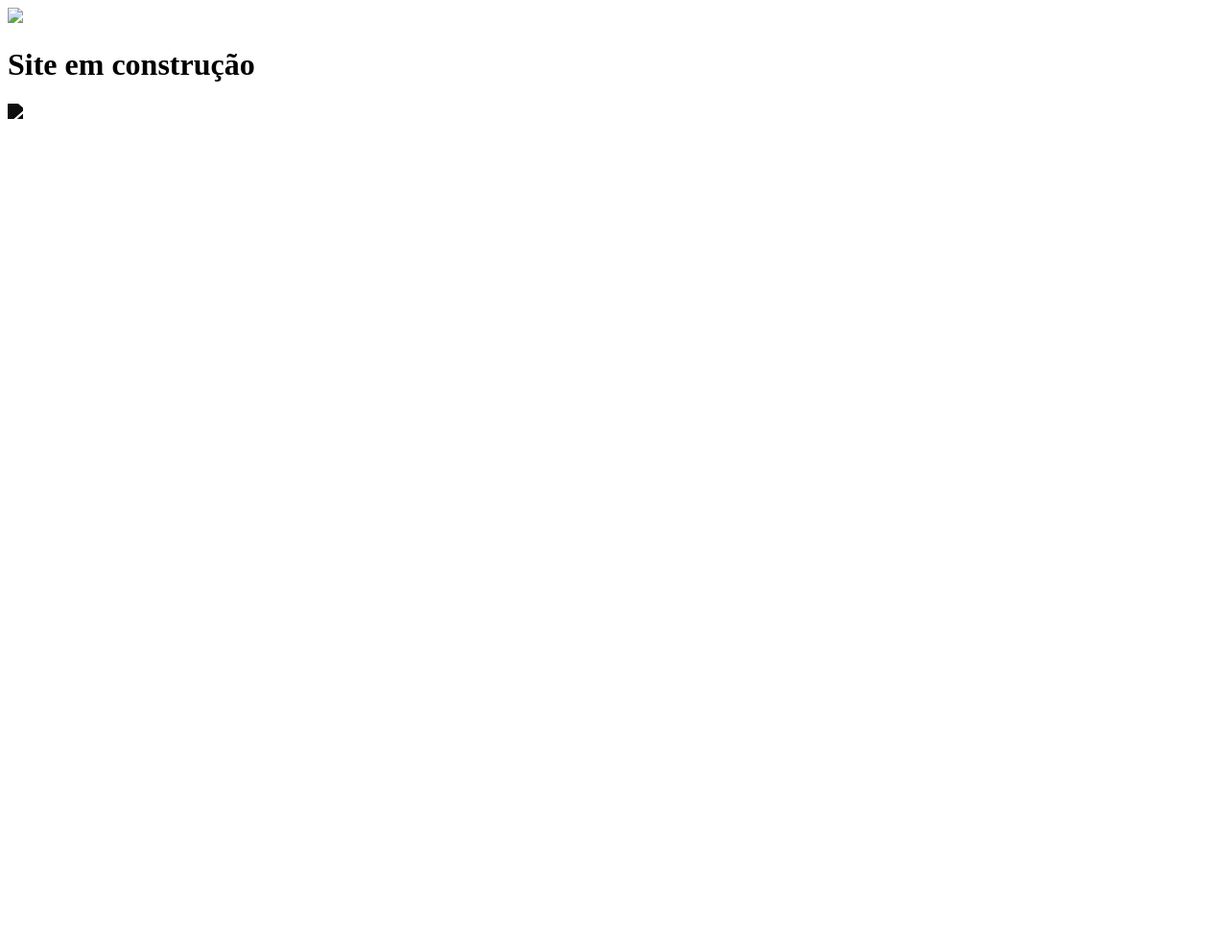
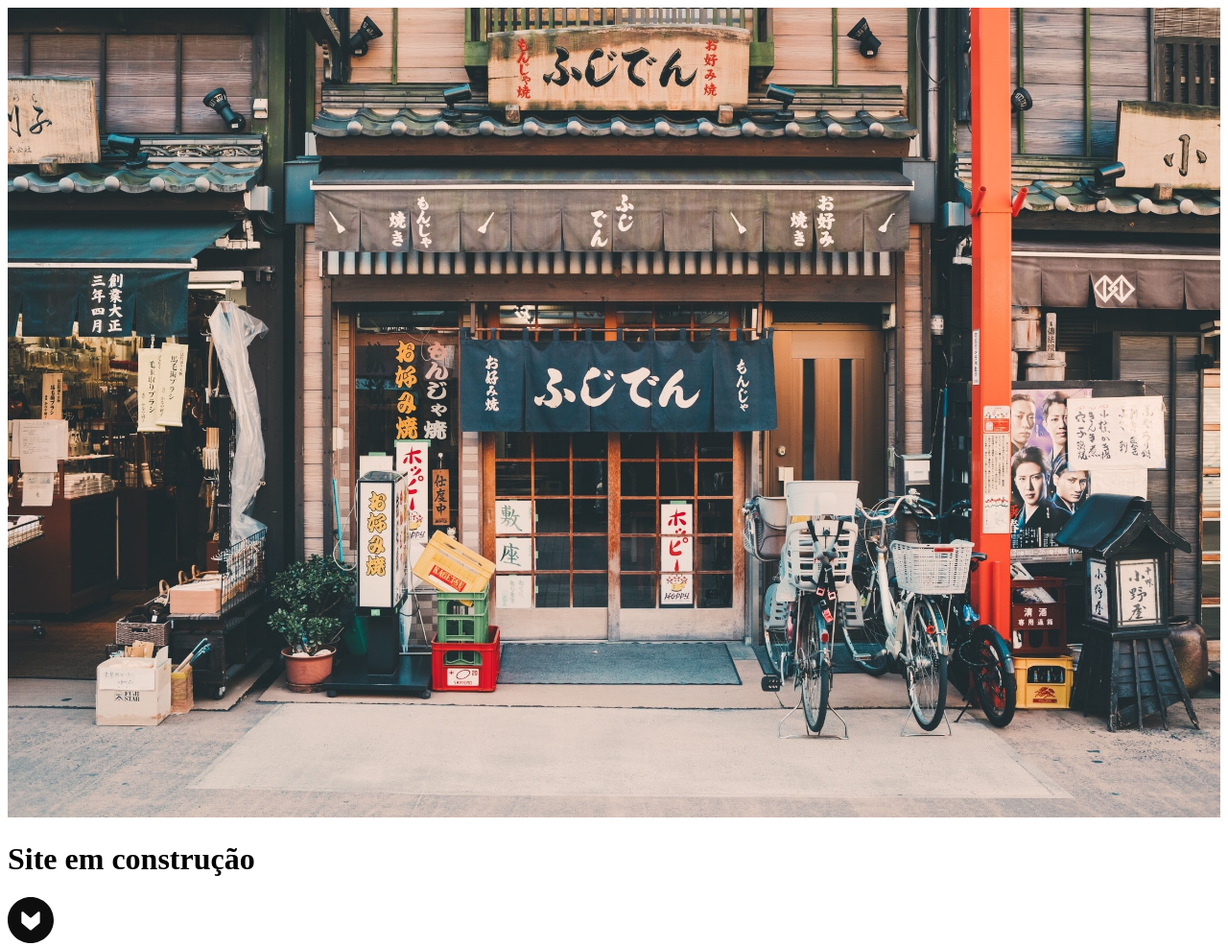
Before and after one commit to yemishi/repo-projeto-1, a plain HTML site: page index.html in a window 1280 px wide. Shown: the whole page at 96% size. Before the commit the page ends 800 px from the top, so only its background shows below. Drawn offline with Linux system fonts and the light colour scheme.

Commit message:
adição correta de uma pasta e correção de arquivo

```diff
--- a/index.html
+++ b/index.html
@@ -1,13 +1,16 @@
+<!DOCTYPE html>
 <!DOCTYPE html>
 <html lang="en">
 <head>
-   <title>Document</title>
+    <meta charset="UTF-8">
+    <meta http-equiv="X-UA-Compatible" content="IE=edge">
+    <meta name="viewport" content="width=device-width, initial-scale=1.0">
+    <title>Document</title>
     <link rel="stylesheet" href="style.css">
 </head>
 <body>
-    <img class="banner"src="/bnner.jpg">
-
+    <img class="banner"src="./assets/banner.jpg" alt="">
     <h1>Site em construção</h1>
-    <img class="svg"src="./ba" >
+    <img class="seta"src="./assets/arrow.svg" alt="">
 </body>
 </html>
--- a/style.css
+++ b/style.css
@@ -1,6 +1,6 @@
 .banner{
-    width:100%;
+  width: 100%;
 }
-.svg{
-filter:contrast(10%) brightness(10%);
+.seta{
+filter: contrast(10%) brightness(10%);
 }
```
Also changed, not shown: assets/arrow.svg (renamed from assets/seta.svg), assets/banner.jpg (renamed from assets/bnner.jpg).
